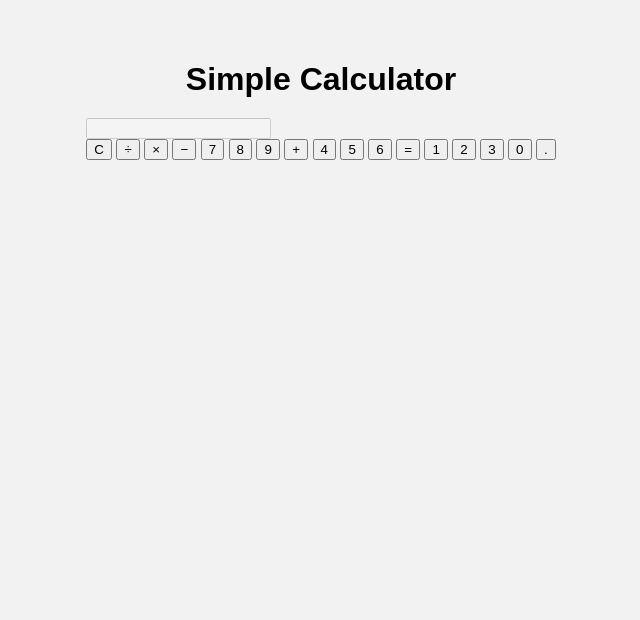
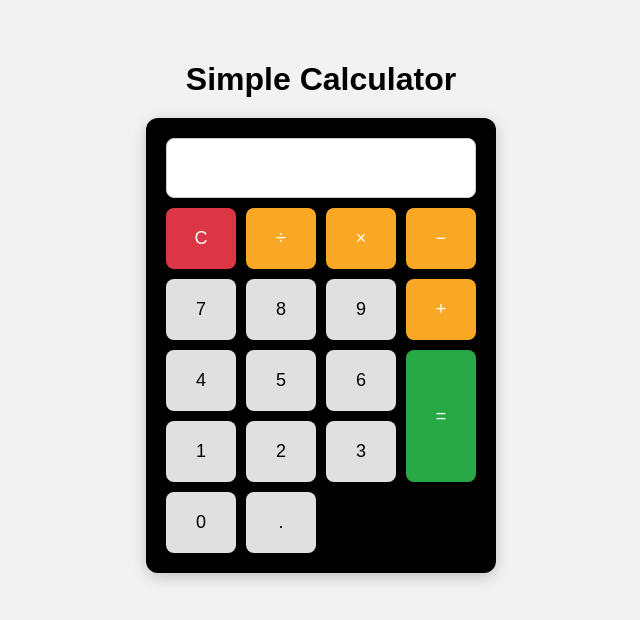
Before and after one commit to Riyaz3777/Simple-Calculator, a plain HTML site: page index.html in a window 1280 px wide. Shown: the whole page, without its empty margins (319-959 px from the left). Drawn offline with Linux system fonts and the light colour scheme.

Commit message:
Update index.html

```diff
--- a/index.html
+++ b/index.html
@@ -4,7 +4,7 @@
   <meta charset="UTF-8" />
   <meta name="viewport" content="width=device-width, initial-scale=1" />
   <title>Responsive Calculator</title>
-  <link rel="stylesheet" href="styler.css" />
+  <link rel="stylesheet" href="style.css" />
   <style>
     body {
       display: flex;
```
